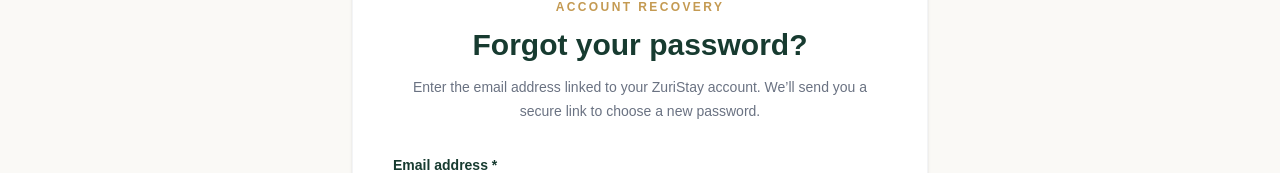
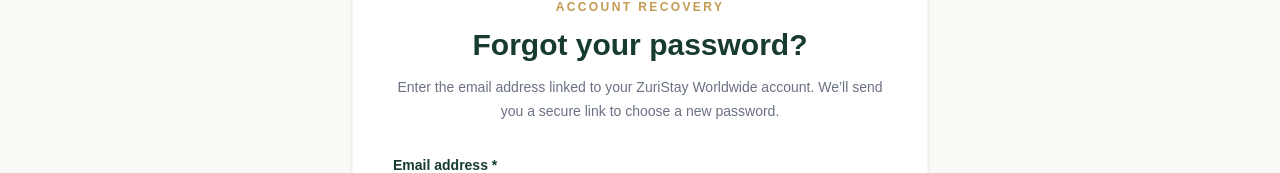
Before and after one commit to robinsonb254/zuristay, a Next.js app: page /forgot-password in a window 1280 px wide. Shown: the part 291-464 px from the top of the page. Built offline with nearby package versions, Linux system fonts and the light colour scheme.

Commit message:
Apply ZuriStay Worldwide branding

```diff
--- a/src/app/forgot-password/page.tsx
+++ b/src/app/forgot-password/page.tsx
@@ -65,7 +65,7 @@ export default function ForgotPasswordPage() {
             </p>
             <h1 className="mt-3 text-3xl font-bold">Forgot your password?</h1>
             <p className="mt-3 text-sm leading-6 text-gray-500">
-              Enter the email address linked to your ZuriStay account. We’ll send you a secure link to choose a new password.
+              Enter the email address linked to your ZuriStay Worldwide account. We’ll send you a secure link to choose a new password.
             </p>
           </div>
 
```
